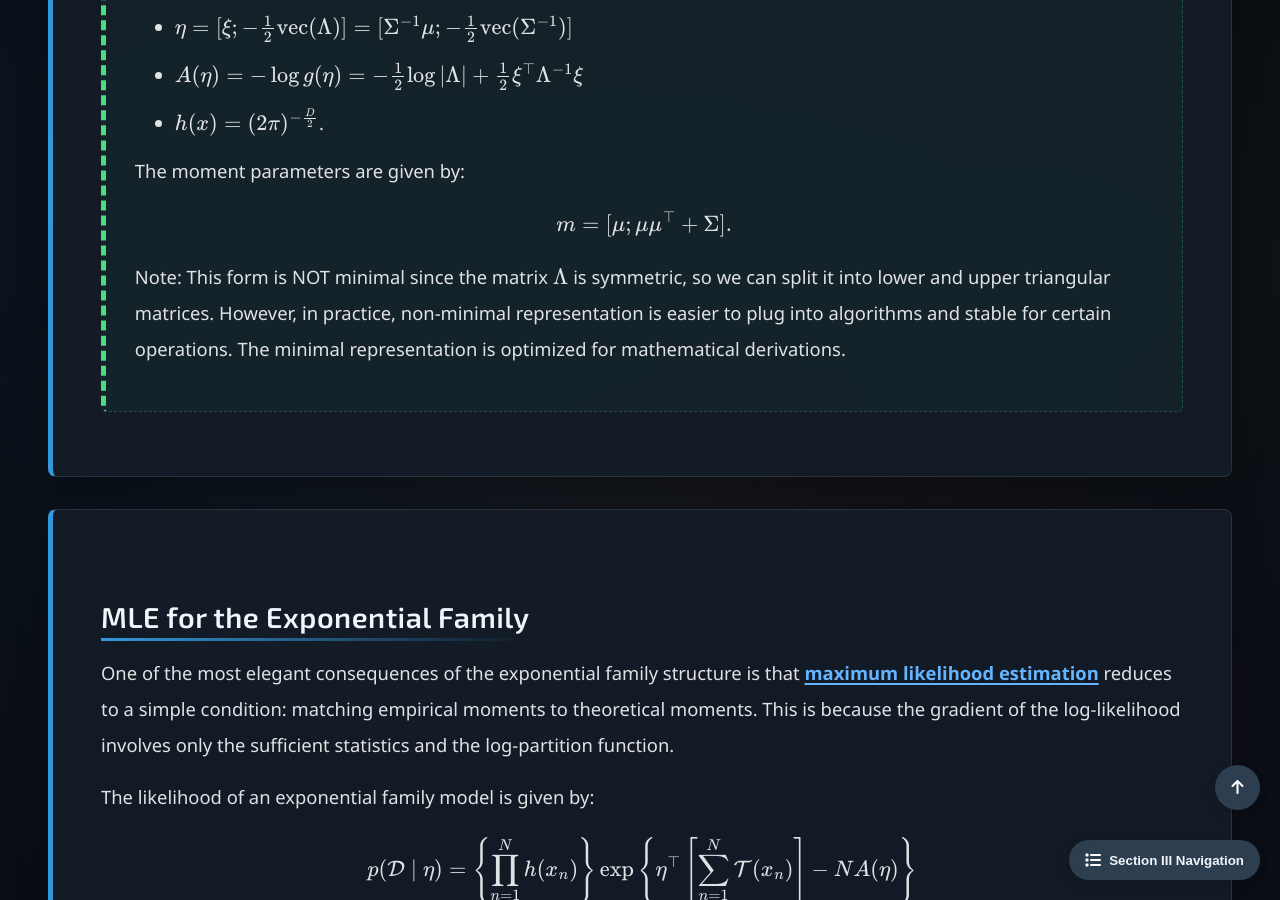
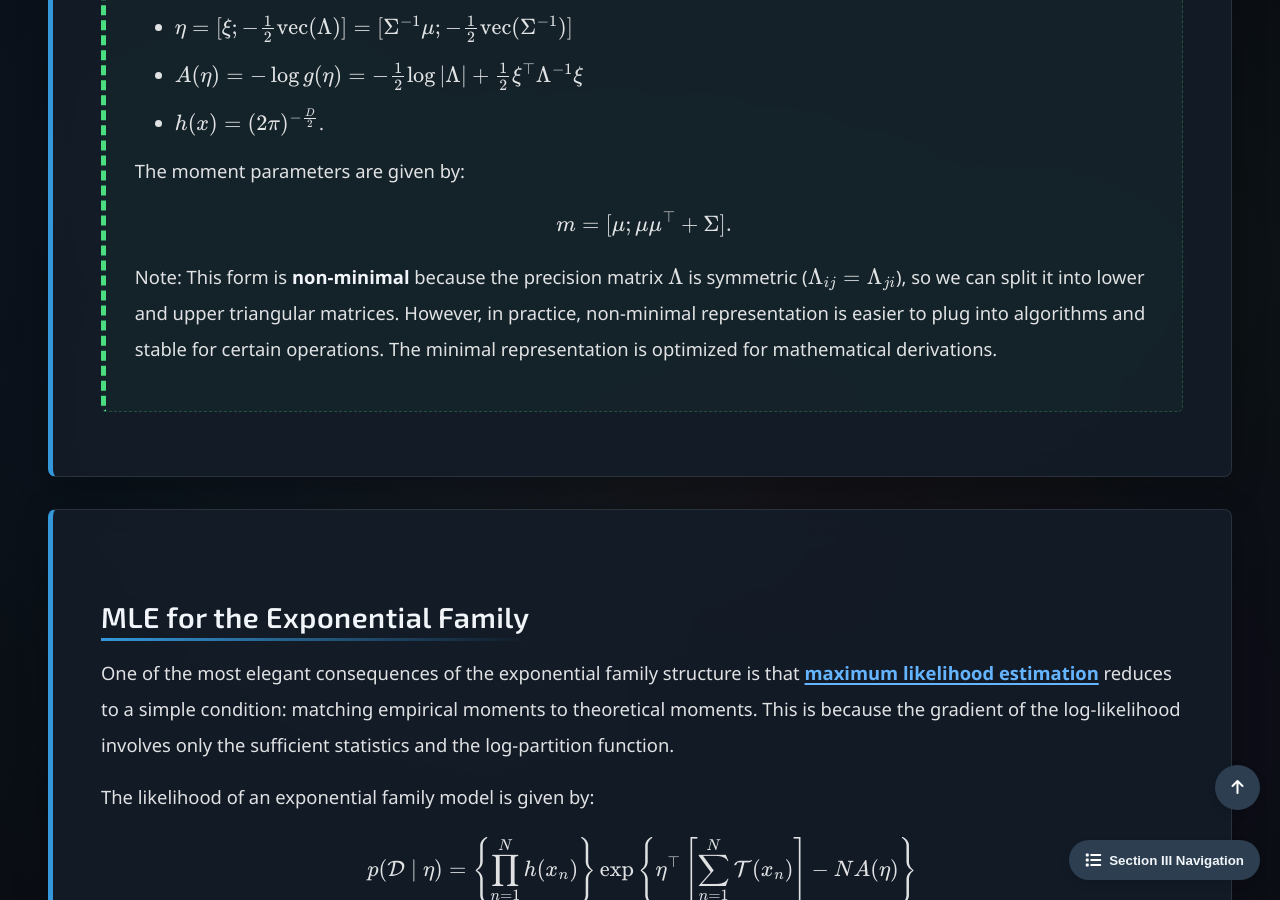
Before and after one commit to Yusukey01/yusukey01.github.io, a Jekyll site: the page built from Mathematics/Probability/expfamily.html, in a window 1280 px wide and 900 px high, scrolled down 7998 px. Built offline with Jekyll 4.4.1, drawn with Linux system fonts in a browser that asks for light colours.

Commit message:
revised explanations and style

```diff
--- a/Mathematics/Probability/expfamily.html
+++ b/Mathematics/Probability/expfamily.html
@@ -339,12 +339,10 @@ uses_python: false
                         \[
                         m = [\mu ; \mu\mu^\top + \Sigma].
                         \]
-                        Note: This form is NOT minimal since the matrix \(\Lambda\) is symmetric, so we can split it into lower and upper triangular matrices.
-                        However, in practice, non-minimal representation is easier to plug into algorithms and stable for certain operations.
-                        The minimal representation is optimized for mathematical derivations.
+                        Note: This form is <strong>non-minimal</strong> because the precision matrix \(\Lambda\) is symmetric (\(\Lambda_{ij} = \Lambda_{ji}\)),
+                        so we can split it into lower and upper triangular matrices. However, in practice, non-minimal representation is easier to plug into algorithms
+                        and stable for certain operations. The minimal representation is optimized for mathematical derivations.
                     </p>
-                </div>
-
             </section>
 
             <section id="mle" class="section-content">
```
